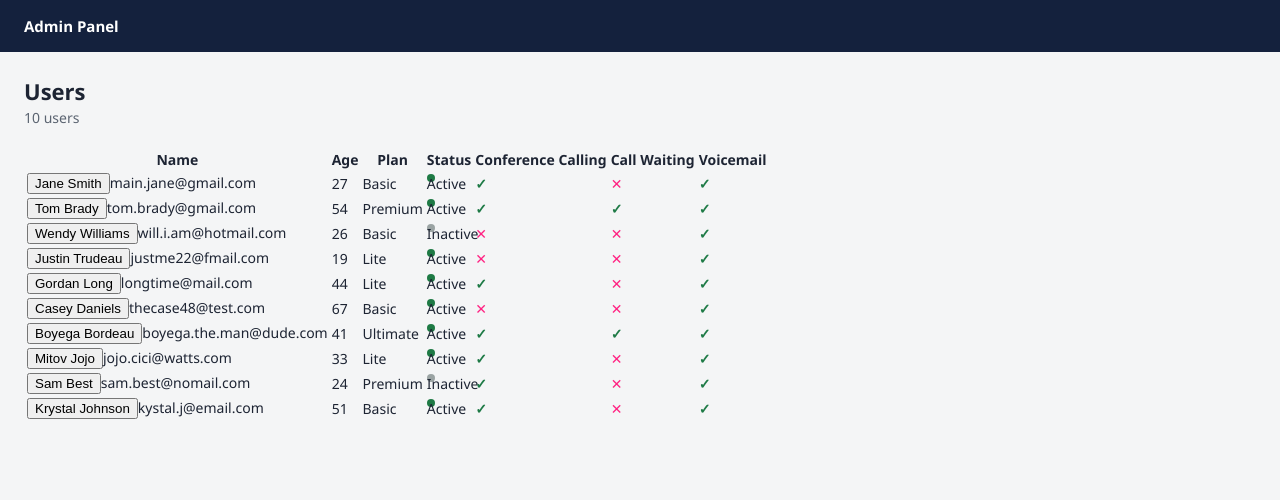
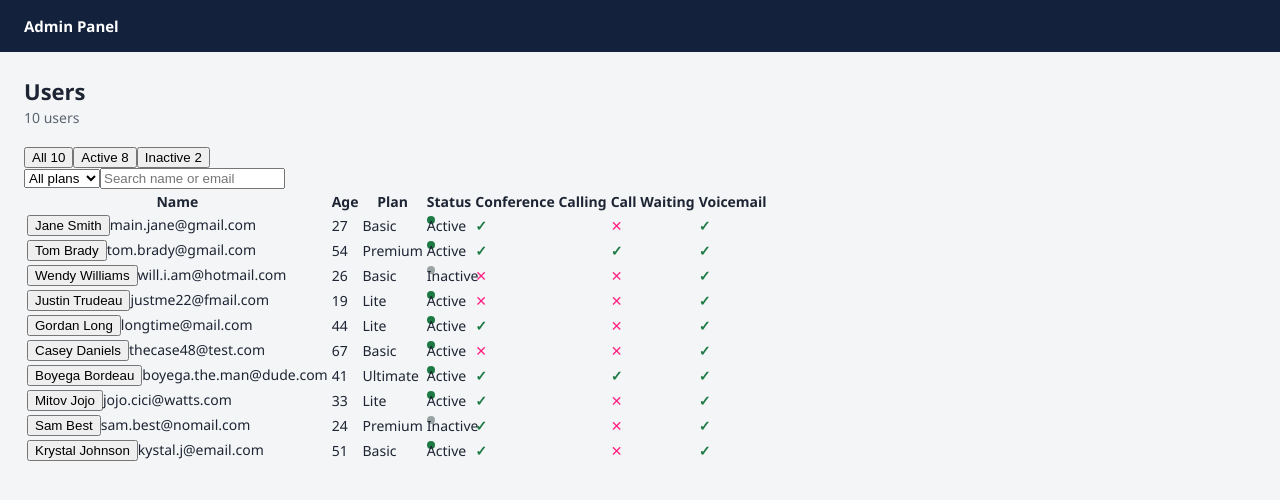
Before and after one commit to SafiullahRattar/mitel-assessment, an Angular app: page / in a window 1280 px wide. Shown: the top 500 px of the page. Built offline with nearby package versions, Linux system fonts and the light colour scheme.

Commit message:
add views to sort by active or inactive users

```diff
--- a/src/app/users/user-table/user-table.html
+++ b/src/app/users/user-table/user-table.html
@@ -1,3 +1,29 @@
+<div class="toolbar">
+  <div class="tabs">
+    @for (t of tabs(); track t.key) {
+      <button type="button" class="tab" [class.active]="view() === t.key" (click)="view.set(t.key)">
+        {{ t.label }}
+        <span class="n">{{ t.count }}</span>
+      </button>
+    }
+  </div>
+  <div class="filters">
+    <select #p [value]="plan()" (change)="plan.set(p.value)">
+      <option value="">All plans</option>
+      <option value="basic">Basic</option>
+      <option value="lite">Lite</option>
+      <option value="premium">Premium</option>
+      <option value="ultimate">Ultimate</option>
+    </select>
+    <input
+      #q
+      type="search"
+      placeholder="Search name or email"
+      [value]="search()"
+      (input)="search.set(q.value)"
+    />
+  </div>
+</div>
 <div class="table-wrapper">
   <table>
     <thead>
@@ -13,7 +39,7 @@
     </thead>
 
     <tbody>
-      @for (user of users(); track user.id) {
+      @for (user of rows(); track user) {
         <tr>
           <td>
             <button type="button" class="name-btn">{{ user.name }}</button>
--- a/src/app/users/user-table/user-table.ts
+++ b/src/app/users/user-table/user-table.ts
@@ -1,7 +1,14 @@
 import { TitleCasePipe } from '@angular/common';
-import { Component, input } from '@angular/core';
+import { Component, computed, input, signal } from '@angular/core';
 import { FEATURE_KEYS, FEATURE_LABELS_TO_SHOW, User } from '../user.model';
 
+type View = 'all' | 'active' | 'inactive';
+
+const VIEWS: { key: View; label: string; test: (u: User) => boolean }[] = [
+  { key: 'all', label: 'All', test: () => true },
+  { key: 'active', label: 'Active', test: (u) => u.plan.status === 'active' },
+  { key: 'inactive', label: 'Inactive', test: (u) => u.plan.status === 'inactive' },
+];
 @Component({
   imports: [TitleCasePipe],
   selector: 'app-user-table',
@@ -14,4 +21,22 @@ export class UserTable {
   readonly featureKeys = FEATURE_KEYS;
   readonly featureLabels = FEATURE_LABELS_TO_SHOW;
 
+  readonly plan = signal('');
+  readonly search = signal('');
+  readonly view = signal<View>('all');
+  readonly tabs = computed(() =>
+    VIEWS.map((v) => ({ ...v, count: this.users().filter(v.test).length })),
+  );
+  readonly rows = computed(() => {
+    const inView = VIEWS.find((v) => v.key === this.view())!.test;
+    const query = this.search().trim().toLowerCase();
+    return this.users().filter(
+      (user) =>
+        inView(user) &&
+        (!this.plan() || user.plan.type === this.plan()) &&
+        (!query ||
+          user.name.toLowerCase().includes(query) ||
+          user.email.toLowerCase().includes(query)),
+    );
+  });
 }
```
